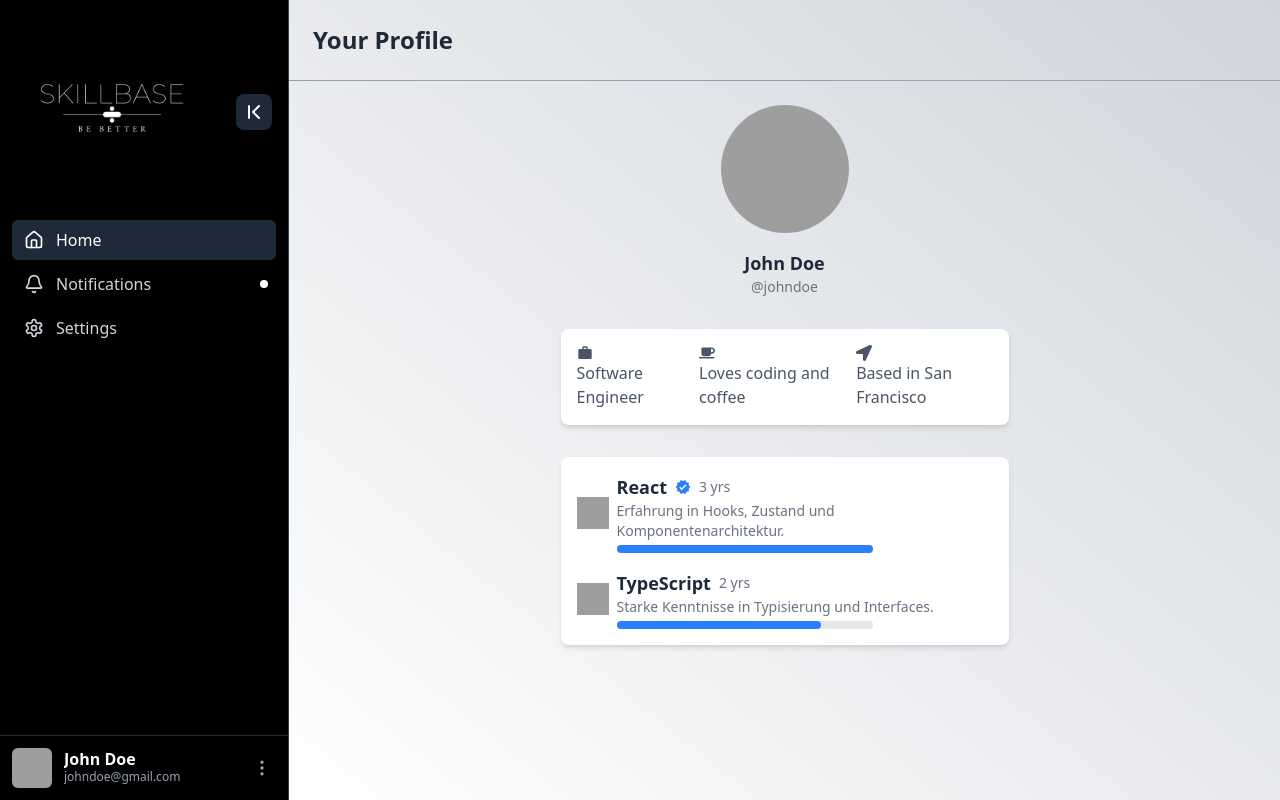
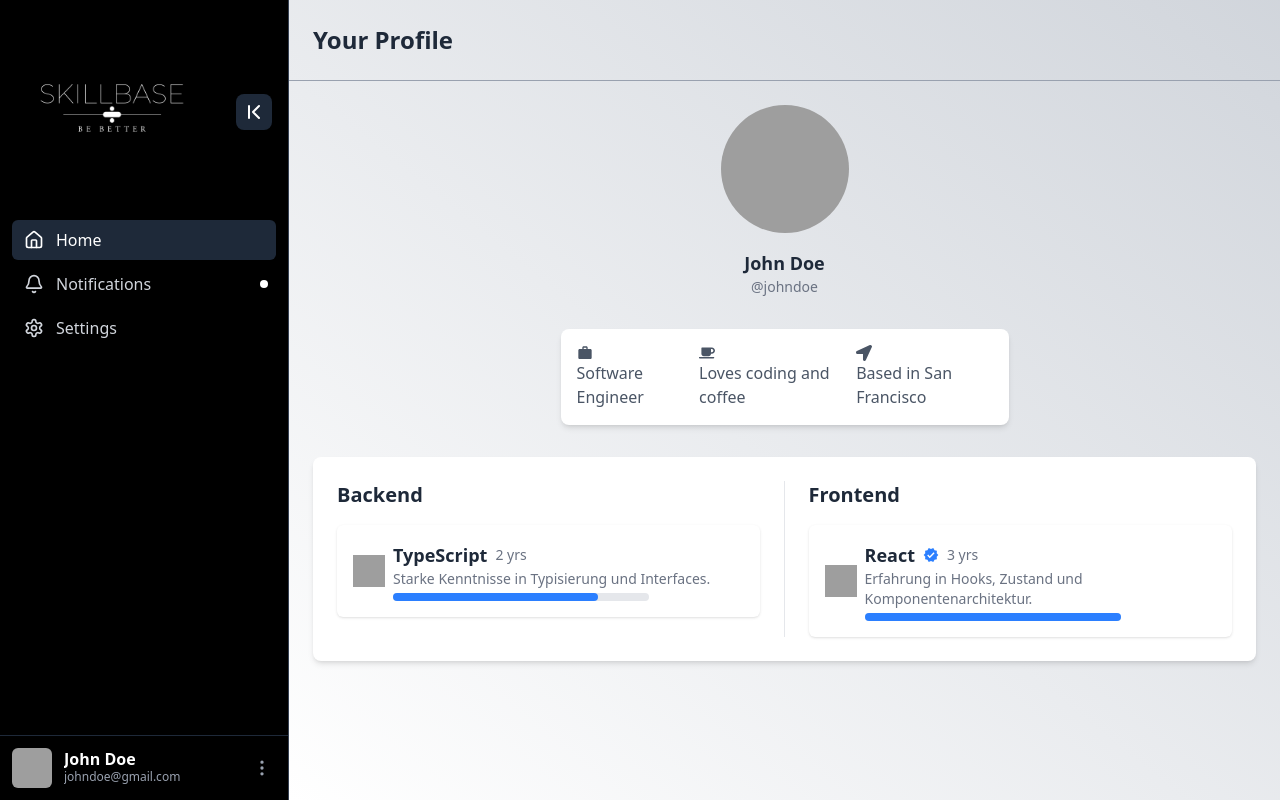
Before and after one commit to zahntheo/Skillbase, a React (Vite) app in the folder client/: page /home in a window 1280 px wide. Built offline with nearby package versions, Linux system fonts and the light colour scheme; grey boxes are pictures that could not be loaded.

Commit message:
added categories

```diff
--- a/client/src/assets/data/sampleSkills.tsx
+++ b/client/src/assets/data/sampleSkills.tsx
@@ -20,7 +20,7 @@ const sampleSkills: Skill[] = [
     level: 4,
     zertifikat: 'TS Advanced Course',
     description: 'Starke Kenntnisse in Typisierung und Interfaces.',
-    category: 'Frontend',
+    category: 'Backend',
     lastUsed: '2025-05-01',
     yearsExperience: 2,
     isVerified: false,
--- a/client/src/elements/home/SkillCard.tsx
+++ b/client/src/elements/home/SkillCard.tsx
@@ -7,10 +7,15 @@ interface ProfileCardProps {
 }
 
 const ProfileCard: React.FC<ProfileCardProps> = ({ skills }) => (
-  <div className="flex justify-center items-center bg-white p-4 rounded-lg shadow-md space-x-3 w-full max-w-md mx-auto m-8">
+    <div className="grid grid-cols-2 divide-x divide-gray-200 w-full max-w-5xl mx-auto p-6 bg-white rounded-lg shadow-md">
+
+        <div className="pr-6">
+            <h2 className="text-xl font-bold text-gray-800 mb-4">Backend</h2>
             <div className="grid grid-cols-1 gap-4">
-      {skills?.map((skill) => (
-        <div key={skill.id} className="flex items-center space-x-2">
+                {skills
+                    ?.filter((skill) => skill.category === 'Backend')
+                    .map((skill) => (
+                        <div key={skill.id} className="p-4 bg-white rounded-md shadow flex items-center space-x-2">
                             <div className="flex items-center space-x-2">
                                 <img src={skill.iconUrl} alt={skill.title} className="w-8 h-8" />
                                 <div>
@@ -40,6 +45,47 @@ const ProfileCard: React.FC<ProfileCardProps> = ({ skills }) => (
                     ))}
             </div>
         </div>
+
+
+        <div className="pl-6">
+            <h2 className="text-xl font-bold text-gray-800 mb-4">Frontend</h2>
+            <div className="grid grid-cols-1 gap-4">
+                {skills
+                    ?.filter((skill) => skill.category === 'Frontend')
+                    .map((skill) => (
+                        <div key={skill.id} className="p-4 bg-white rounded-md shadow flex items-center space-x-2">
+                            <div className="flex items-center space-x-2">
+                                <img src={skill.iconUrl} alt={skill.title} className="w-8 h-8" />
+                                <div>
+
+                                    <div className="flex items-center space-x-2">
+                                        <h3 className="text-lg font-semibold text-gray-800">{skill.title}</h3>
+                                        {skill.isVerified && <MdVerified className="text-blue-500" />}
+                                        {skill.yearsExperience !== undefined && (
+                                            <span className="text-sm text-gray-500">
+                                                {skill.yearsExperience} yrs
+                                            </span>
+                                        )}
+                                    </div>
+
+                                    <p className="text-sm text-gray-500">{skill.description}</p>
+
+
+                                    <div className="w-64 bg-gray-200 rounded-full h-2 mt-1">
+                                        <div
+                                            className="bg-blue-500 h-2 rounded-full"
+                                            style={{ width: `${(skill.level / 5) * 100}%` }}
+                                        />
+                                    </div>
+                                </div>
+                            </div>
+                        </div>
+                    ))}
+            </div>
+        </div>
+    </div>
+
+
 );
 
 export default ProfileCard;
```
Also changed, not shown: client/src/elements/home/test.tsx (added). Lines whose indentation alone changed are shown as unchanged.
